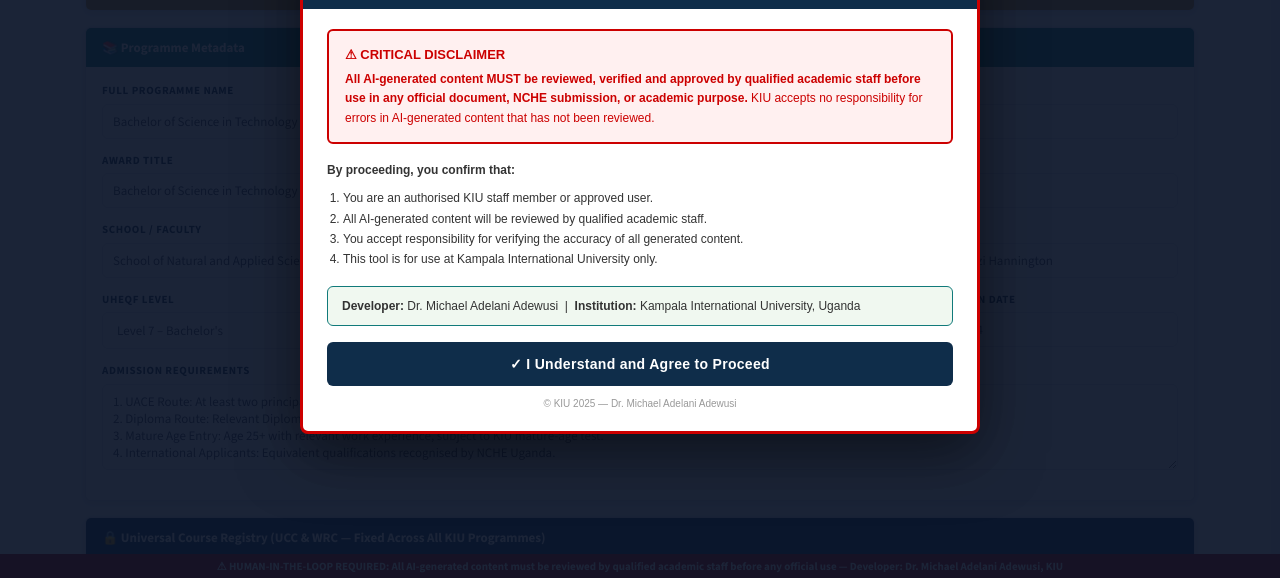
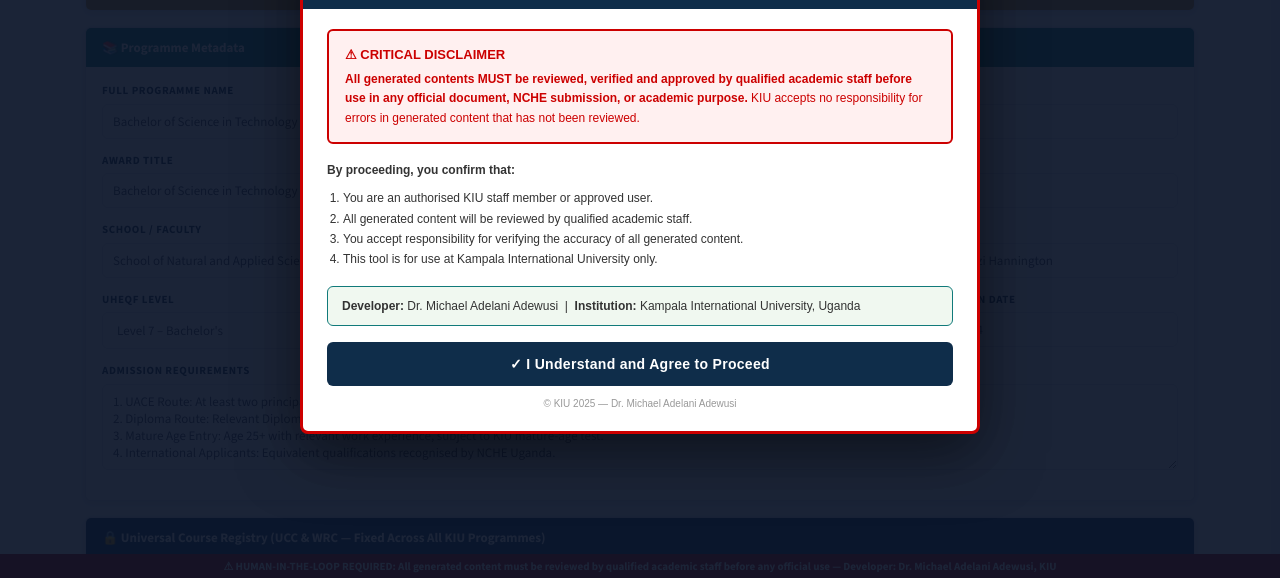
Before and after one commit to mikeade3000/FULL-CBC-KIU-CURRICULUM, a website: page index.html in a window 1280 px wide. Shown: the part 220-798 px from the top of the page. Drawn offline with nearby package versions, Linux system fonts and the light colour scheme.

Commit message:
Update index.html

```diff
--- a/index.html
+++ b/index.html
@@ -107,9 +107,9 @@
     <div style="padding:20px 24px">
       <div style="background:#fff0f0;border:2px solid #c00;border-radius:6px;padding:14px 16px;margin-bottom:16px">
         <div style="color:#c00;font-weight:700;font-size:13px;margin-bottom:6px">&#9888; CRITICAL DISCLAIMER</div>
-        <p style="color:#c00;font-size:12px;margin:0;line-height:1.6"><strong>All AI-generated content MUST be reviewed, verified and approved by qualified academic staff before use in any official document, NCHE submission, or academic purpose.</strong> KIU accepts no responsibility for errors in AI-generated content that has not been reviewed.</p>
+        <p style="color:#c00;font-size:12px;margin:0;line-height:1.6"><strong>All generated contents MUST be reviewed, verified and approved by qualified academic staff before use in any official document, NCHE submission, or academic purpose.</strong> KIU accepts no responsibility for errors in generated content that has not been reviewed.</p>
       </div>
-      <div style="font-size:12px;color:#333;margin-bottom:16px;line-height:1.7"><strong>By proceeding, you confirm that:</strong><ol style="margin:8px 0 0 16px;padding:0"><li>You are an authorised KIU staff member or approved user.</li><li>All AI-generated content will be reviewed by qualified academic staff.</li><li>You accept responsibility for verifying the accuracy of all generated content.</li><li>This tool is for use at Kampala International University only.</li></ol></div>
+      <div style="font-size:12px;color:#333;margin-bottom:16px;line-height:1.7"><strong>By proceeding, you confirm that:</strong><ol style="margin:8px 0 0 16px;padding:0"><li>You are an authorised KIU staff member or approved user.</li><li>All generated content will be reviewed by qualified academic staff.</li><li>You accept responsibility for verifying the accuracy of all generated content.</li><li>This tool is for use at Kampala International University only.</li></ol></div>
       <div style="background:#f0f8f0;border:1px solid #117A7A;border-radius:6px;padding:10px 14px;margin-bottom:16px;font-size:12px;color:#333">
         <strong>Developer:</strong> Dr. Michael Adelani Adewusi &nbsp;|&nbsp; <strong>Institution:</strong> Kampala International University, Uganda
       </div>
@@ -298,7 +298,7 @@
 
 </div><!-- /main -->
 <div id="toaster"></div>
-<div id="hitl">&#9888; HUMAN-IN-THE-LOOP REQUIRED: All AI-generated content must be reviewed by qualified academic staff before any official use &mdash; Developer: Dr. Michael Adelani Adewusi, KIU</div>
+<div id="hitl">&#9888; HUMAN-IN-THE-LOOP REQUIRED: All generated content must be reviewed by qualified academic staff before any official use &mdash; Developer: Dr. Michael Adelani Adewusi, KIU</div>
 
 <script>
 /* CONSENT */
```
